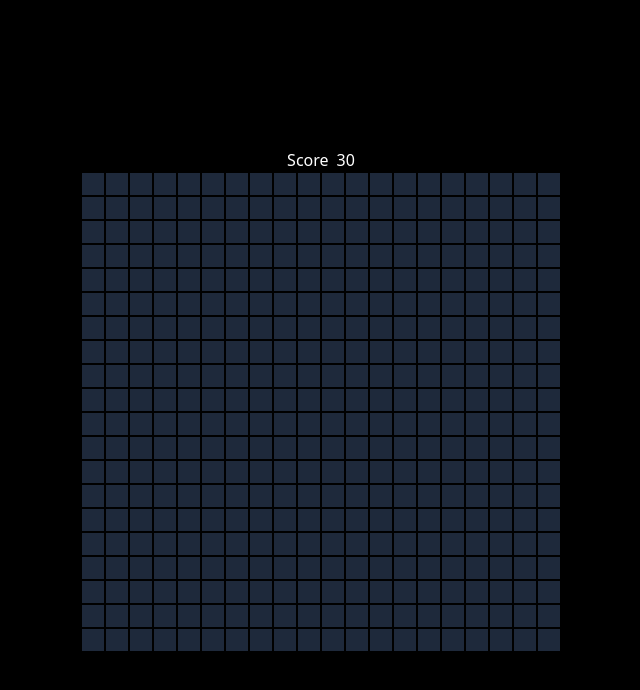
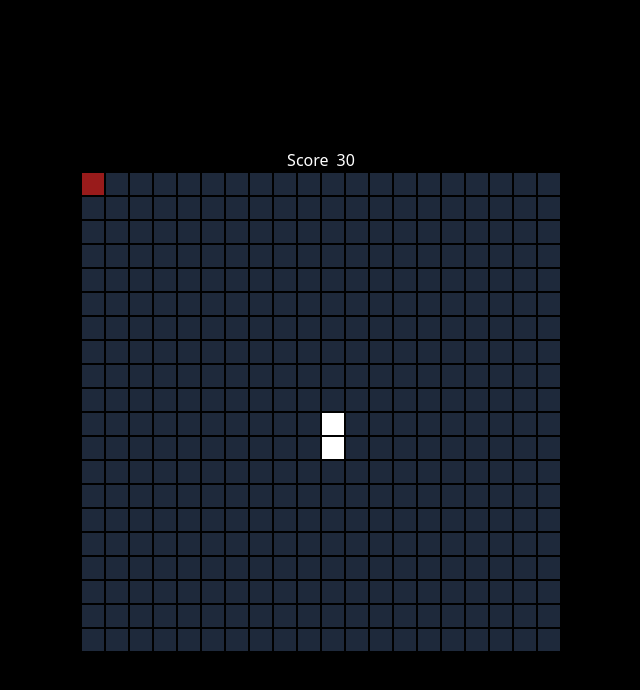
Before and after one commit to peipeix2/Hungry-Snakey, a React (Vite) app: page / in a window 1280 px wide. Shown: the top 690 px of the page, without its empty margins (319-959 px from the left). Built offline with nearby package versions, Linux system fonts and the light colour scheme.

Commit message:
Render static position for snake and food

```diff
--- a/src/App.jsx
+++ b/src/App.jsx
@@ -1,23 +1,37 @@
+import { useState } from 'react'
 import { TOTAL_BOARD_SIZE } from './utils'
 import Score from './components/Score'
+
+function App() {
+  const initialSnakePosition = [
+    { x: TOTAL_BOARD_SIZE / 2, y: TOTAL_BOARD_SIZE / 2 },
+    { x: TOTAL_BOARD_SIZE / 2 + 1, y: TOTAL_BOARD_SIZE / 2 },
+  ]
+  const [snake, setSnake] = useState(initialSnakePosition)
+  const [food, setFood] = useState({ x: 0, y: 0 })
 
   function renderBoard(totalBoardSize) {
     const boardArray = []
     for (let row = 0; row < totalBoardSize; row++) {
       for (let col = 0; col < totalBoardSize; col++) {
-      const cell = (
-        <div
-          className="h-6 w-6 border border-black bg-slate-800"
-          key={`${row}-${col}`}
-        />
-      )
+        const isSnake = snake.some((item) => item.x === row && item.y === col)
+        const isFood = food.x === row && food.y === col
+
+        let cellStyle = 'h-6 w-6 border border-black bg-slate-800'
+        if (isSnake) {
+          cellStyle = 'h-6 w-6 border border-black bg-white'
+        }
+        if (isFood) {
+          cellStyle = 'h-6 w-6 border border-black bg-red-800'
+        }
+
+        const cell = <div className={cellStyle} key={`${row}-${col}`} />
         boardArray.push(cell)
       }
     }
     return boardArray
   }
 
-function App() {
   return (
     <div className="container flex h-screen w-screen max-w-full flex-col items-center justify-center bg-black">
       <Score />
```
Lines whose indentation alone changed are shown as unchanged.
